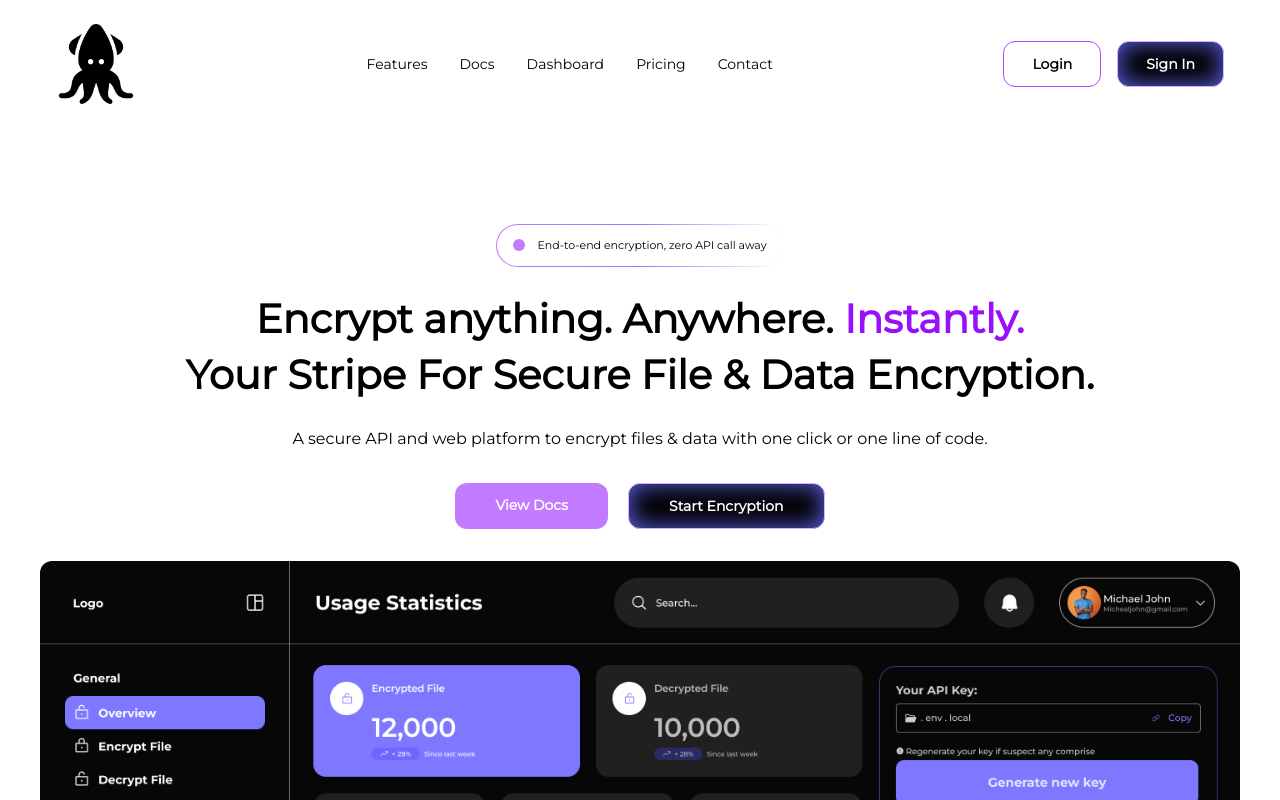
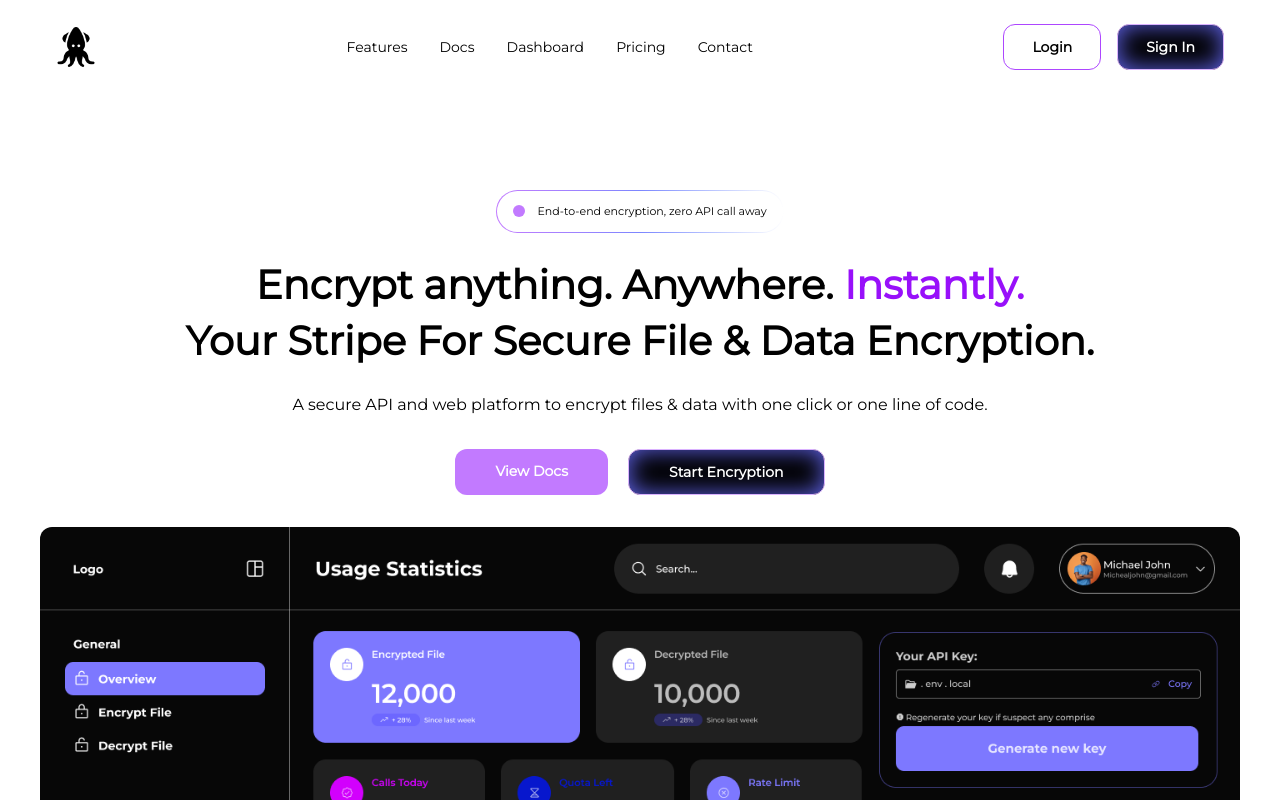
Before and after one commit to georgegoldman/mothrbox-frontend, a Next.js app: page / in a window 1280 px wide. Shown: the top 800 px of the page. Built offline with nearby package versions, Linux system fonts and the light colour scheme.

Commit message:
Reduce logo size in navbar component from 80px to 40px for improved design consistency

```diff
--- a/src/components/navbar.tsx
+++ b/src/components/navbar.tsx
@@ -6,7 +6,7 @@ export default function Navbar() {
   return (
     <nav className="flex items-center justify-between">
       <Link href="/">
-        <Image src="/images/marine_logo.png" alt="logo" width={80} height={0} />
+        <Image src="/images/marine_logo.png" alt="logo" width={40} height={0} />
       </Link>
 
       <div className="hidden items-center space-x-8 md:flex">
```
